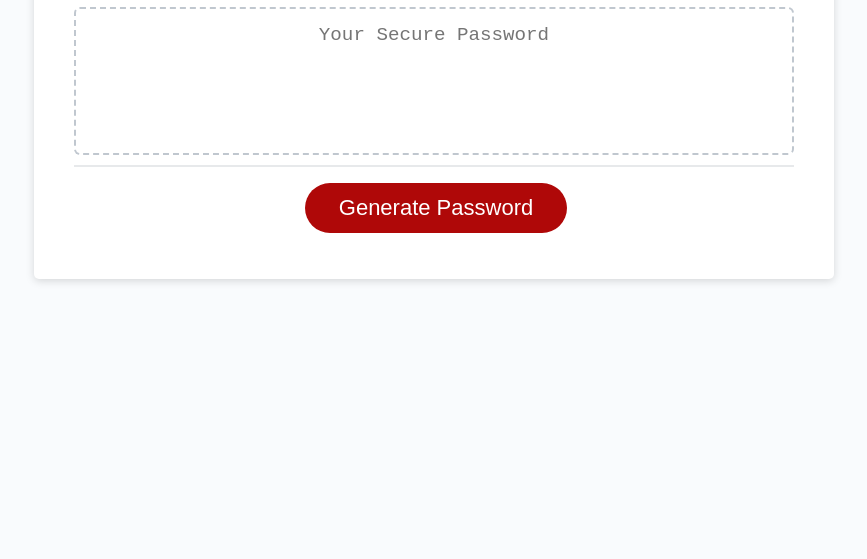
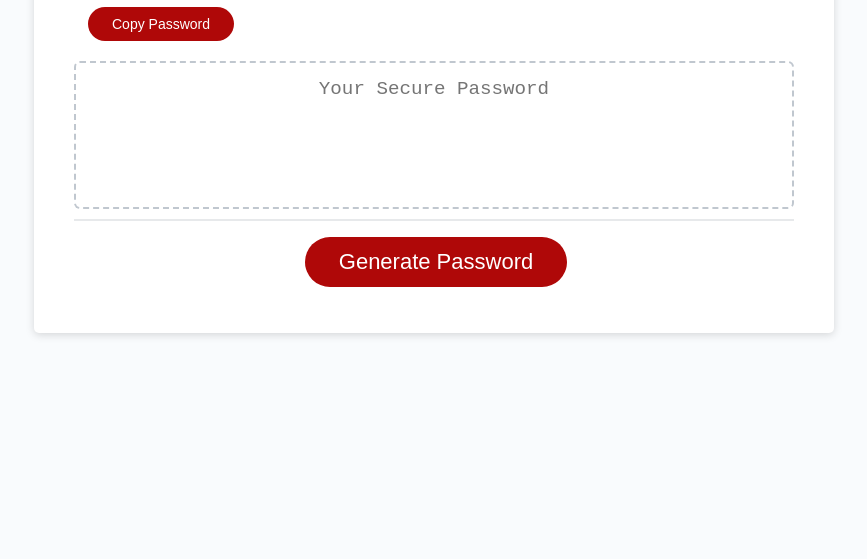
Before and after one commit to JustinBrubaker7/Password-Generator, a plain HTML site: page index.html in a window 1280 px wide. Shown: the part 241-800 px from the top of the page, without its empty margins (206-1073 px from the left). Drawn offline with Linux system fonts and the light colour scheme.

Commit message:
copy to clipboard function added

```diff
--- a/index.html
+++ b/index.html
@@ -16,6 +16,7 @@
         <div class="card-header">
           <h2>Generate a Password</h2>
         </div>
+        <button id="copyTo" onclick="copyToCLip()">Copy Password</button>
         <div class="card-body">
           <textarea
             readonly
@@ -23,6 +24,7 @@
             placeholder="Your Secure Password"
             aria-label="Generated Password"
           ></textarea>
+
         </div>
         <div class="card-footer">
           <button id="generate" class="btn">Generate Password</button>
--- a/script2.js
+++ b/script2.js
@@ -96,3 +96,16 @@ function generatePassword() {
 
     return thePassword;
 }
+
+
+//copy to clipboard function
+
+function copyToCLip() {
+    var copyText = document.getElementById("password");
+
+    /* Select the text field */
+    copyText.select();
+    copyText.setSelectionRange(0, 99999);
+
+    document.execCommand("copy");
+}
--- a/style.css
+++ b/style.css
@@ -118,12 +118,31 @@ button[disabled] {
   overflow: hidden;
 }
 
+
+#copyTo {
+  border: none;
+  background-color: hsl(360, 91%, 36%);
+  border-radius: 25px;
+  box-shadow: rgba(0, 0, 0, 0.1) 0px 1px 6px 0px rgba(0, 0, 0, 0.2) 0px 1px 1px
+    0px;
+  color: hsl(0, 0%, 100%);
+  display: inline-block;
+  font-size: 14px;
+  line-height: 14px;
+  margin: 10px 10px 10px 14px;
+  padding: 10px 24px;
+  text-align: center;
+  cursor: pointer;
+}
+
 @media (max-width: 690px) {
   .btn {
     font-size: 1rem;
     margin: 16px 0px 0px 0px;
     padding: 10px 15px;
   }
+
+
 
   #password {
     font-size: 1rem;
```
